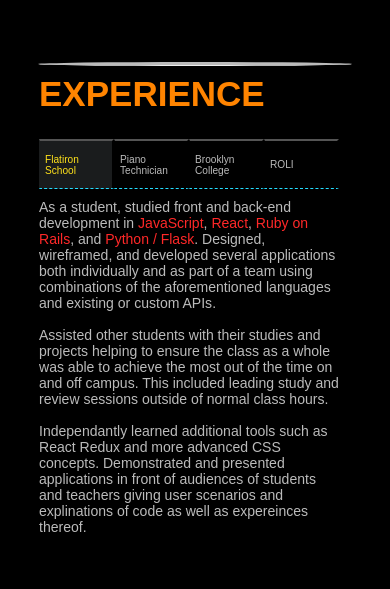
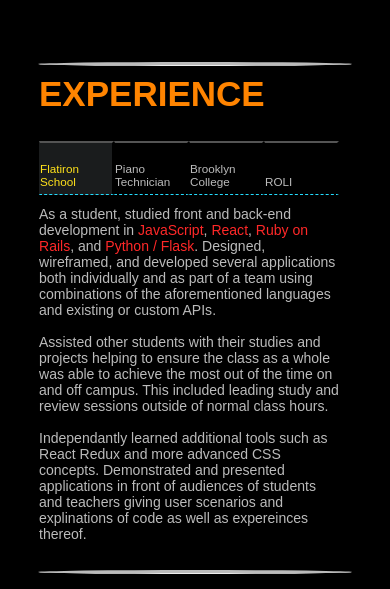
Before and after one commit to tdep/portfolio-site-v2, a React (Create React App) app: page / in a window 390 px wide. Shown: the part 1540-2129 px from the top of the page. Built offline with nearby package versions, Linux system fonts and the light colour scheme; no server answers; the database is empty; a web font is replaced by a local one.

Commit message:
fixed experience section text and spacing - fixed side menu buttons under 1250px w

```diff
--- a/src/styling/experience.css
+++ b/src/styling/experience.css
@@ -1,8 +1,9 @@
 /* experience section */
 
 #experience {
-  height: 96vh;
-
+  /* height: 96vh; */
+  height: fit-content;
+  min-height: fit-content;
 }
 
 #experience h2 {
@@ -17,8 +18,6 @@
   font-family: 'Sansita', sans-serif;
   position: relative;
   width: 80%;
-  height: 80%;
-  min-height: 90vh;
 }
 
 #side-menu {
@@ -123,18 +122,20 @@
     align-items: center;
     width: 80%;
     min-width: 300px;
-    height: 40px;
+    height: 12vw;
     position: relative;
   }
 
   #side-menu button {
-    font-size: 2.6vw;
+    display: flex;
+    flex-direction: column;
+    justify-content: flex-end;
+    font-size: 3vw;
     text-align: left;
     width: 25%;
-    height: 50px;
+    height: 100%;
     border-left: 0.1vw solid transparent;
     border-bottom: 0.2vw dashed #23ddff;
-    padding: 5px;
     margin: 0;
   }
 
```
